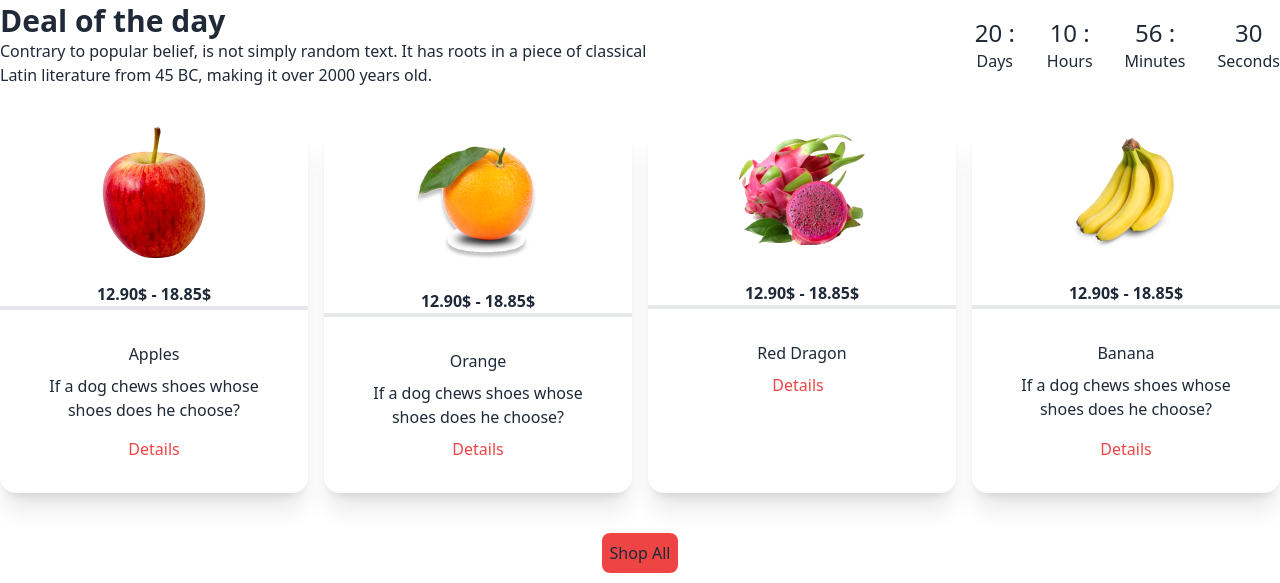
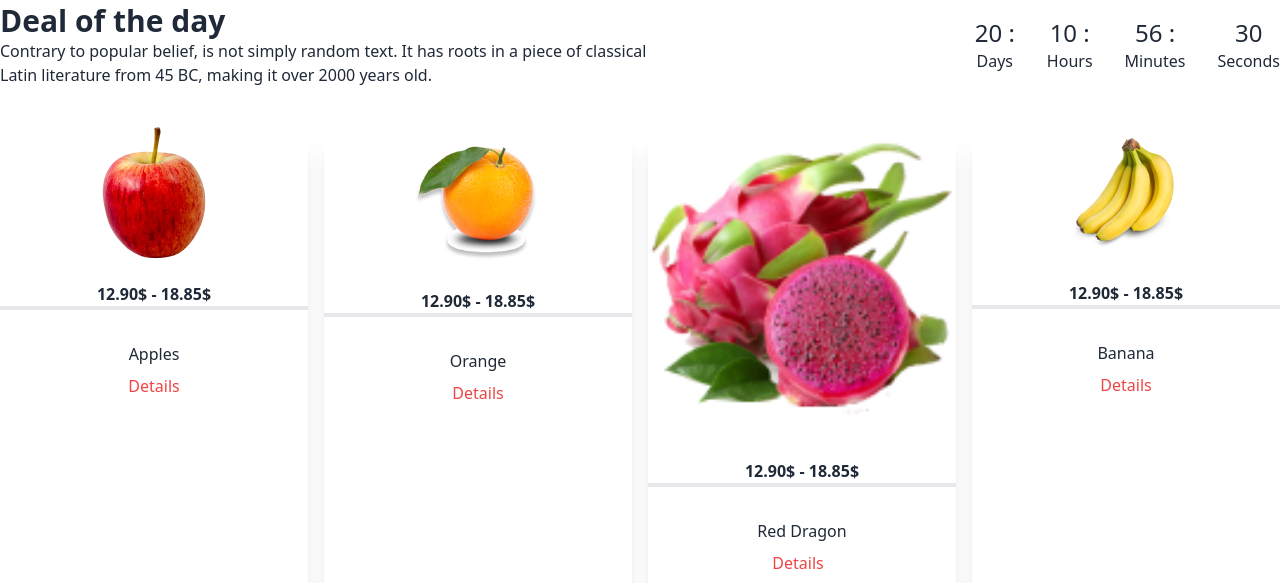
Before and after one commit to rony66323/fruit-brust-a3, a plain HTML site: page index.html in a window 1280 px wide. Shown: the part 1099-1682 px from the top of the page. Drawn offline with nearby package versions, Linux system fonts and the light colour scheme.

Commit message:
added image

```diff
--- a/index.html
+++ b/index.html
@@ -197,7 +197,6 @@
                     <p class="border-2 divide-solid bg-red-180 "></p>
                     <div class="card-body ">
                       <h2 class=" text-center justify-center ">Apples</h2>
-                      <p>If a dog chews shoes whose shoes does he choose?</p>
                       <div class="card-actions justify-center">
                         <a class="link link-hover px-2 text-red-500" href="images/Fruit Burst Website Landing Page Design.png">Details</a>
 
@@ -212,20 +211,21 @@
                     <p class="border-2 bg-red-200"></p>
                     <div class="card-body">
                       <h2 class=" text-center justify-center">Orange</h2>
-                      <p>If a dog chews shoes whose shoes does he choose?</p>
+
                       <div class="card-actions justify-center">
                         <a class="link link-hover px-2 text-red-500" href="images/Fruit Burst Website Landing Page Design1.png">Details</a>
                       </div>
                     </div>
                   </div>
+
+
                   <!-- card-3 -->
                   <div class="card w-96 bg-base-100 shadow-xl">
-                    <figure><img src="images/fruit8.png" alt="" /></figure>
+                    <img src="images/fruit8.png">
                     <h3 class="pt-6 text-center font-semibold">12.90$ - 18.85$</h3>
                     <p class="border-2 bg-red-200"></p>
                     <div class="card-body">
                       <h2 class=" text-center justify-center">Red Dragon</h2>
-
                       <div class="card-actions justify-center">
                         <a class="link link-hover px-2 text-red-500" href="images/Fruit Burst Website Landing Page Design2.png" >Details</a>
 
@@ -235,12 +235,12 @@
                   </div>
                     <!-- card----4 -->
                   <div class="card w-96 bg-base-100 shadow-xl">
-                    <figure><img src="images/fruit9.png" alt="Shoes" /></figure>
+                    <figure><img src="images/fruit9.png"  /></figure>
                     <h3 class="pt-6 text-center font-semibold">12.90$ - 18.85$</h3>
                     <p class="border-2 bg-red-200"></p>
                     <div class="card-body ">
                       <h2 class=" text-center  justify-center">Banana</h2>
-                      <p>If a dog chews shoes whose shoes does he choose?</p>
+
                       <div class="card-actions justify-center">
                         <a class="link link-hover px-2 text-red-500">Details</a>
                       </div>
```
